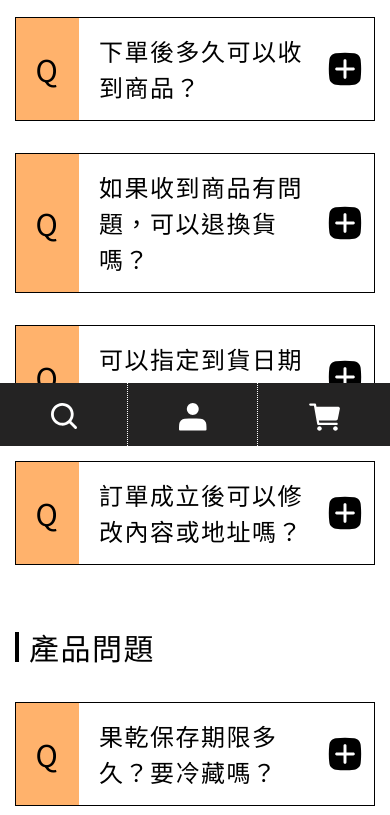
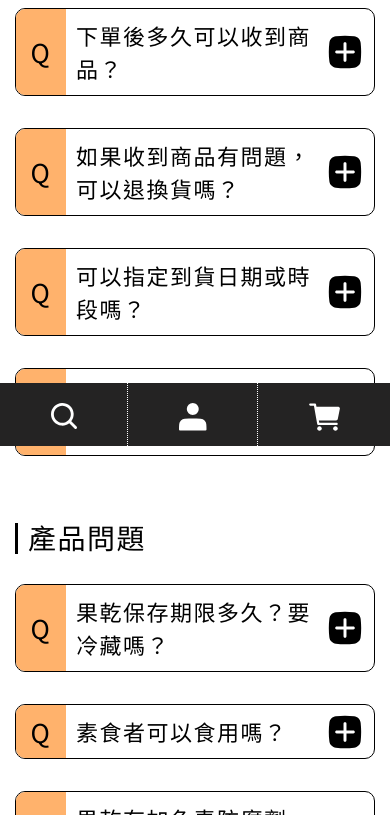
Before and after one commit to Syuan1996/plantbased, a plain HTML site: page question.html in a window 390 px wide. Shown: the part 398-1213 px from the top of the page. Drawn offline with Linux system fonts and the light colour scheme.

Commit message:
常見問題手機板調整

```diff
--- a/css/qa.css
+++ b/css/qa.css
@@ -13,6 +13,9 @@ body {
     align-items: center;
     min-height: 70px;
     border: 1px solid #000;
+    border-radius: 10px;
+    overflow: hidden;
+    cursor: pointer;
 }
 
 .qopen {
@@ -95,3 +98,42 @@ body {
 
     opacity: 1;
 }
+
+@media screen and (max-width:767px) {
+
+
+    .qWrap h4 {
+
+        font-size: 22px;
+        padding: 10px 52px 10px 10px;
+    }
+
+
+    .qWrap {
+
+        min-height: 30px;
+
+    }
+
+
+    .qWrap span {
+        width: 50px;
+        font-size: 26px;
+
+    }
+
+    .aWrap a {
+        font-size: 18px;
+    }
+
+    .QaWrapAll h3 {
+
+        font-size: 28px;
+        margin-bottom: 30px;
+        border-left: 3px solid #000;
+        padding-left: 10px;
+        padding-bottom: 3px;
+    }
+
+
+}
```
Also changed, not shown: css/brand.css (+33 -1 lines).
